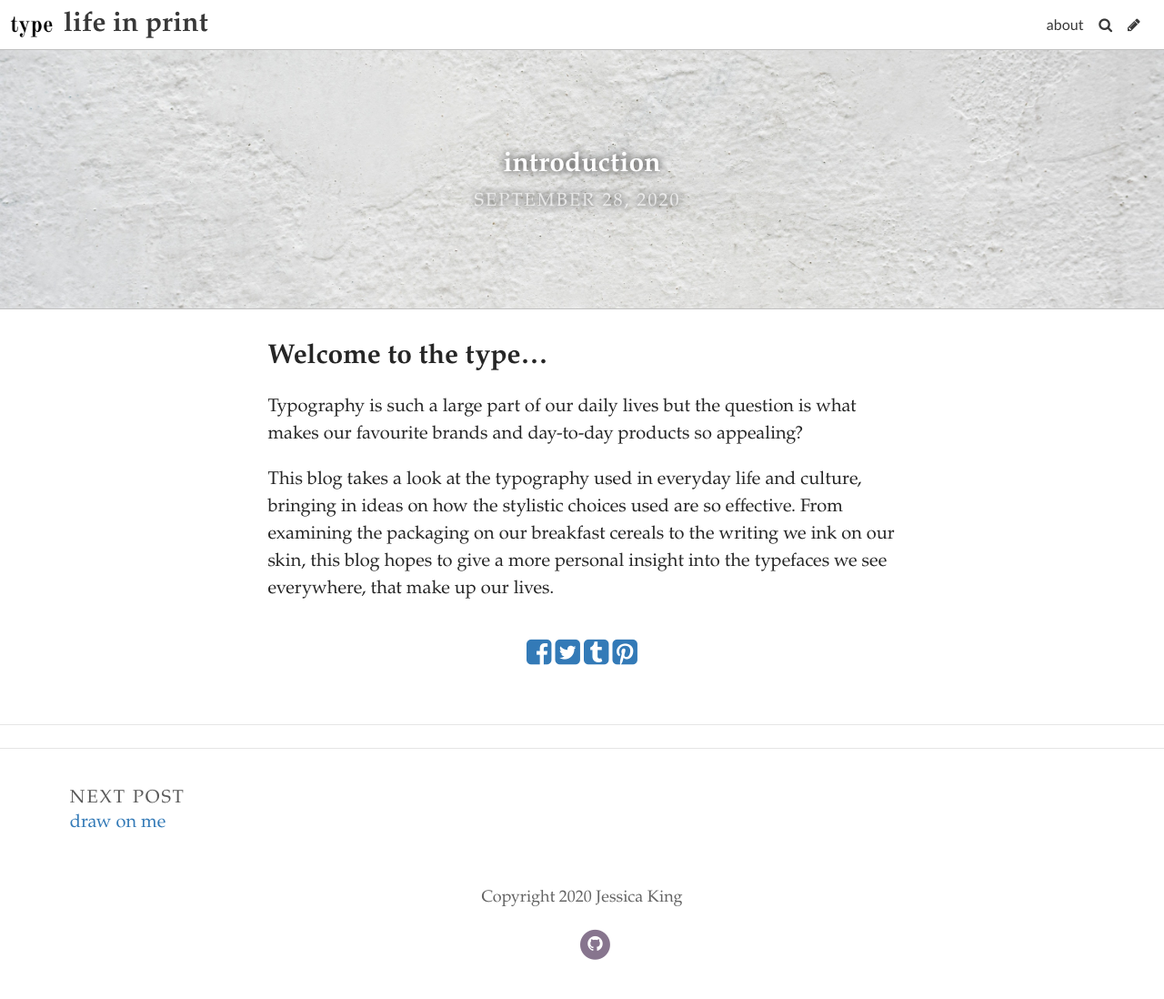
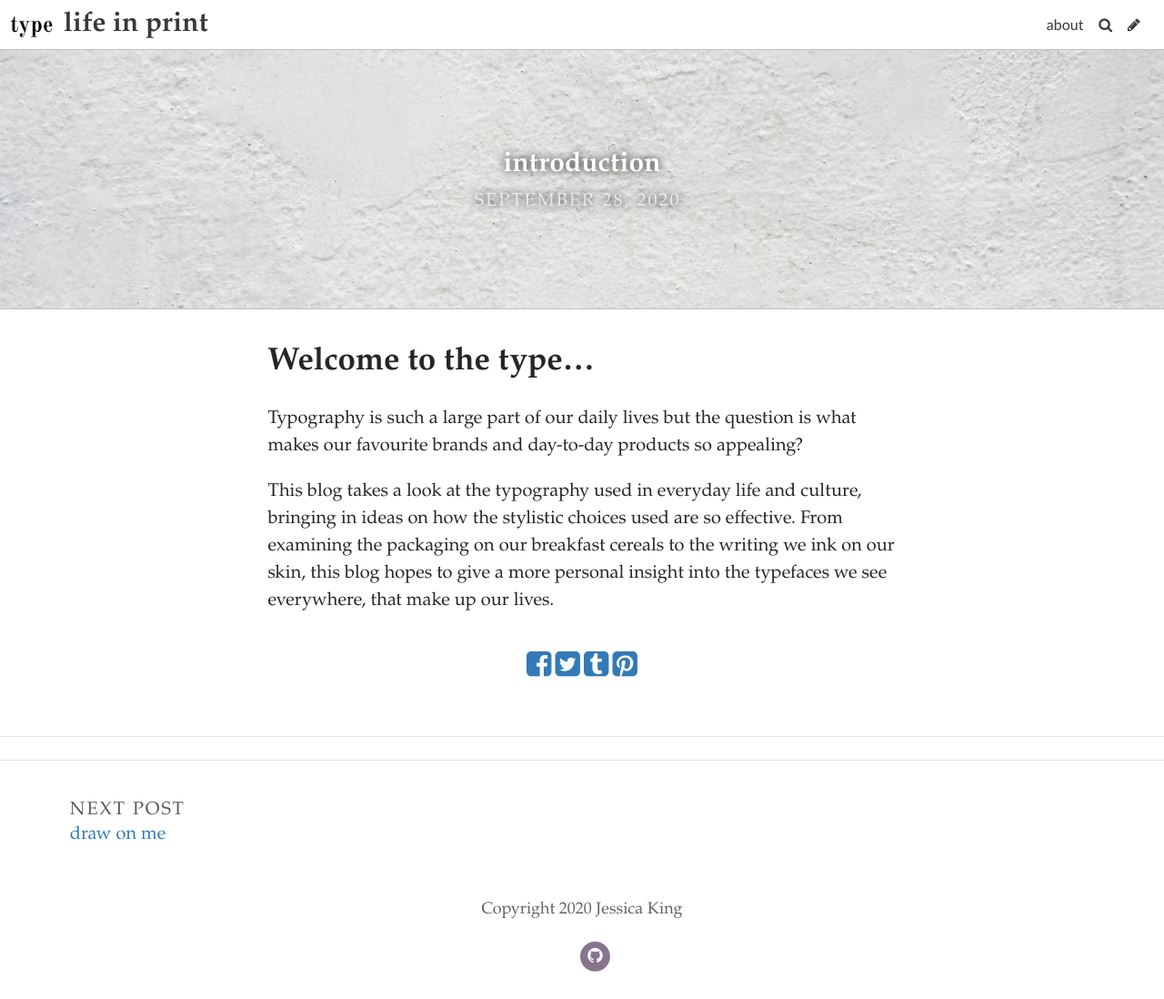
Before and after one commit to jessking16/thetype, a Jekyll site: the page built from _posts/2020-10-12-introduction-to-us.md, in a window 1280 px wide. Shown: the whole page at 91% size. Built offline with Jekyll 4.4.1, drawn with Linux system fonts in a browser that asks for light colours; some web fonts are replaced; comment, search, counter and statistics services are not loaded.

```diff
--- a/_posts/2020-10-12-introduction-to-us.md
+++ b/_posts/2020-10-12-introduction-to-us.md
@@ -5,7 +5,7 @@ date: 2020-09-28T16:30:54.005Z
 header_feature_image: ../uploads/thomas-heintz-0tgmnmiyq9y-unsplash.jpg
 comments: true
 ---
-### Welcome to the type...
+## Welcome to the type...
 
 Typography is such a large part of our daily lives but the question is what makes our favourite brands and day-to-day products so appealing?
 
```
